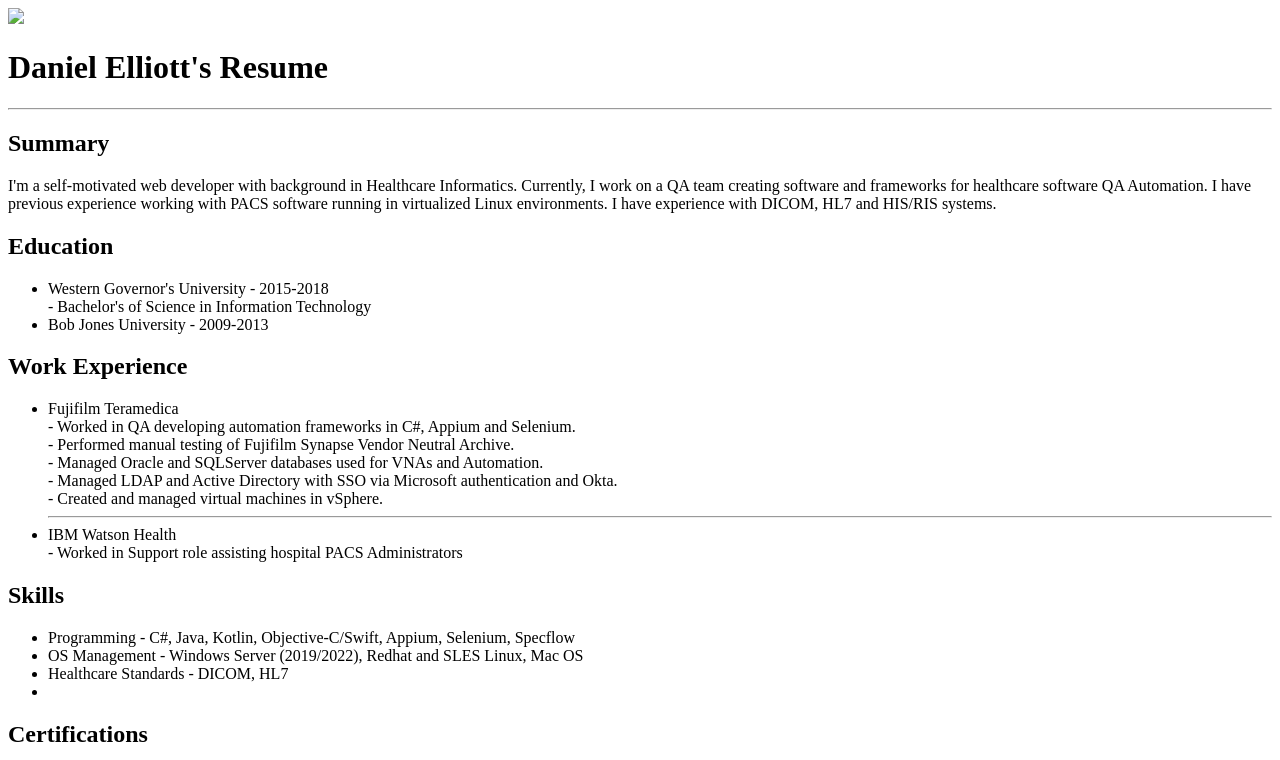
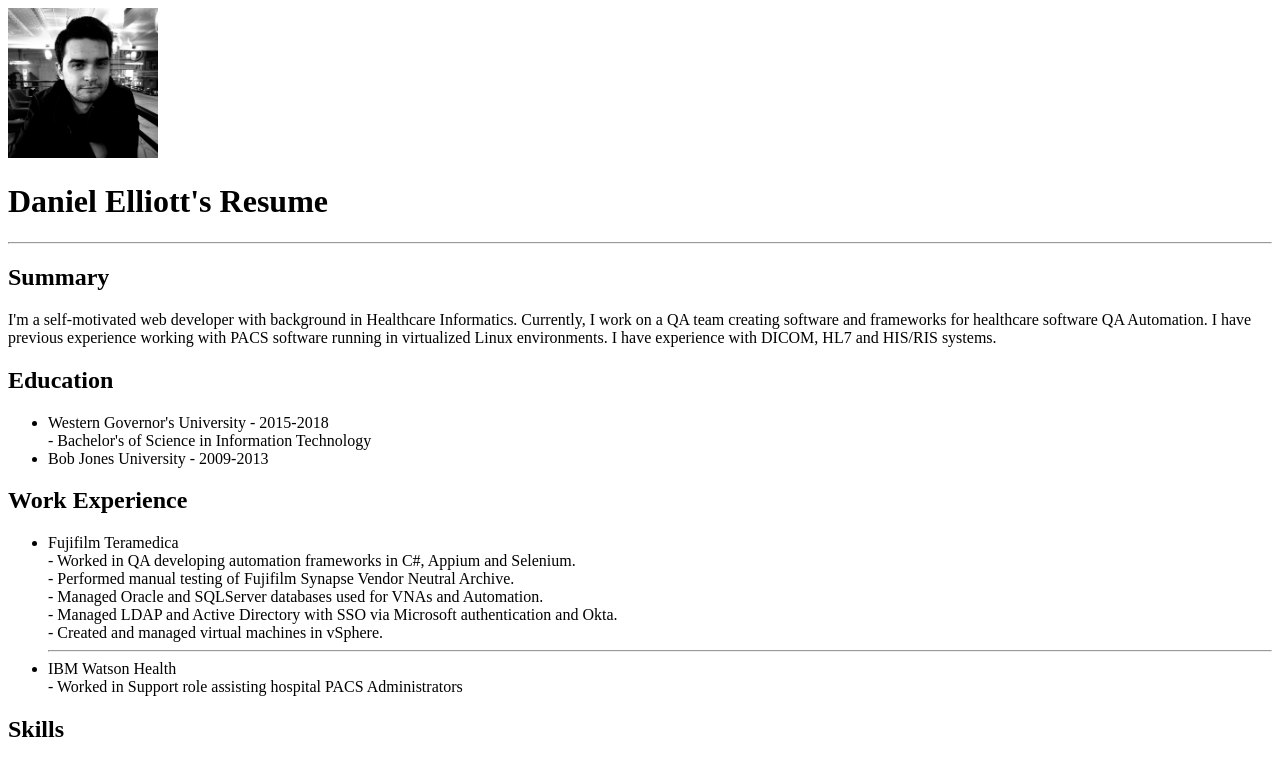
Before and after one commit to evilgenius31/DanielElliottResume, a plain HTML site: page index.html in a window 1280 px wide. Shown: the top 760 px of the page. Drawn offline with Linux system fonts and the light colour scheme; the site is published under a folder, as on GitHub Pages, so addresses that start at the root find nothing.

Commit message:
Fixed picture?

```diff
--- a/index.html
+++ b/index.html
@@ -6,7 +6,7 @@
     <title>Daniel Elliott's Resume</title>
 </head>
 <body>
-    <img src="/assets/pictures/DanielPic.jpeg" height="150">
+    <img src="./assets/pictures/DanielPic.jpeg" height="150">
     <h1>Daniel Elliott's Resume</h1>
     <hr />
     <h2>Summary</h2>
```
